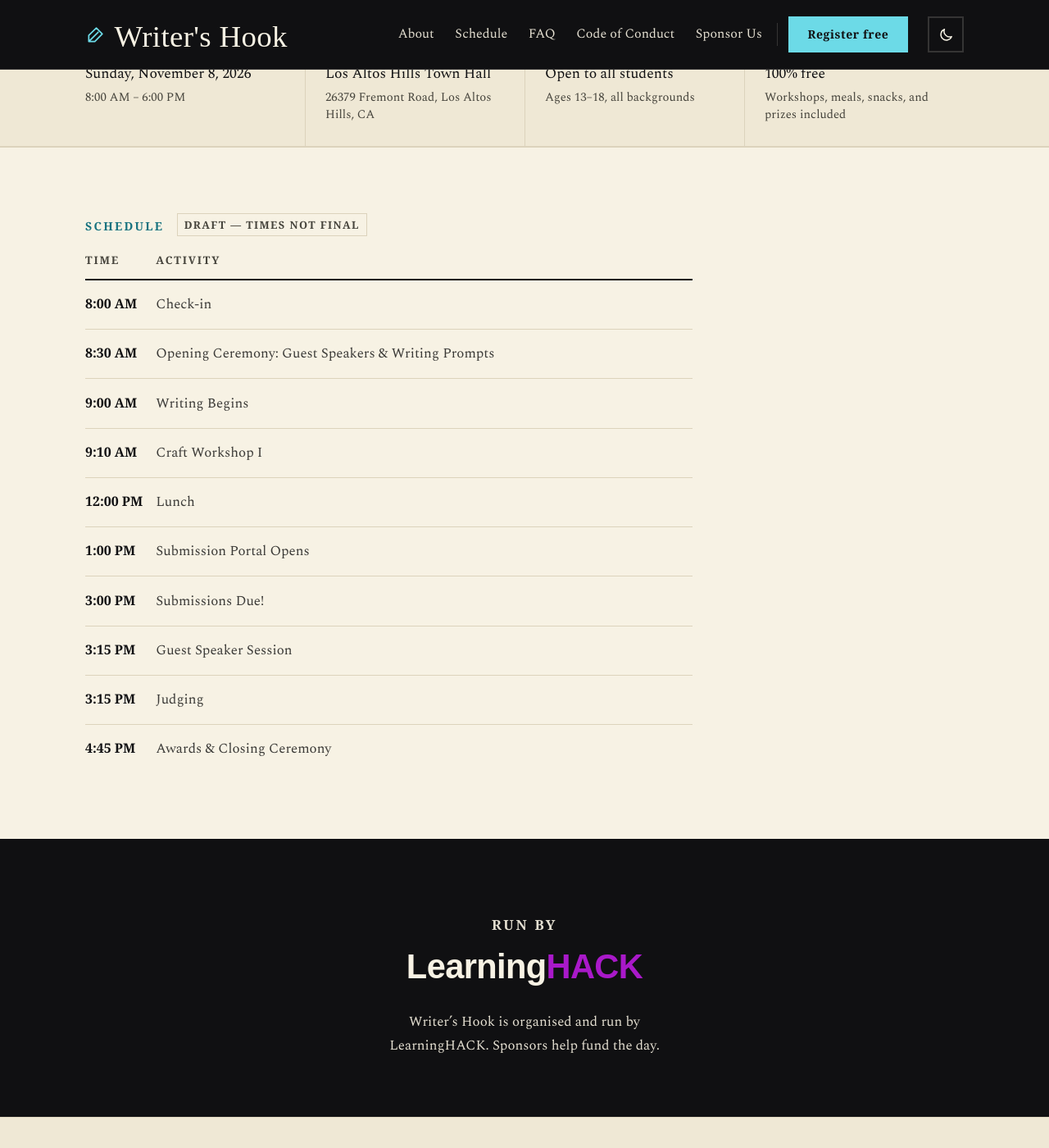
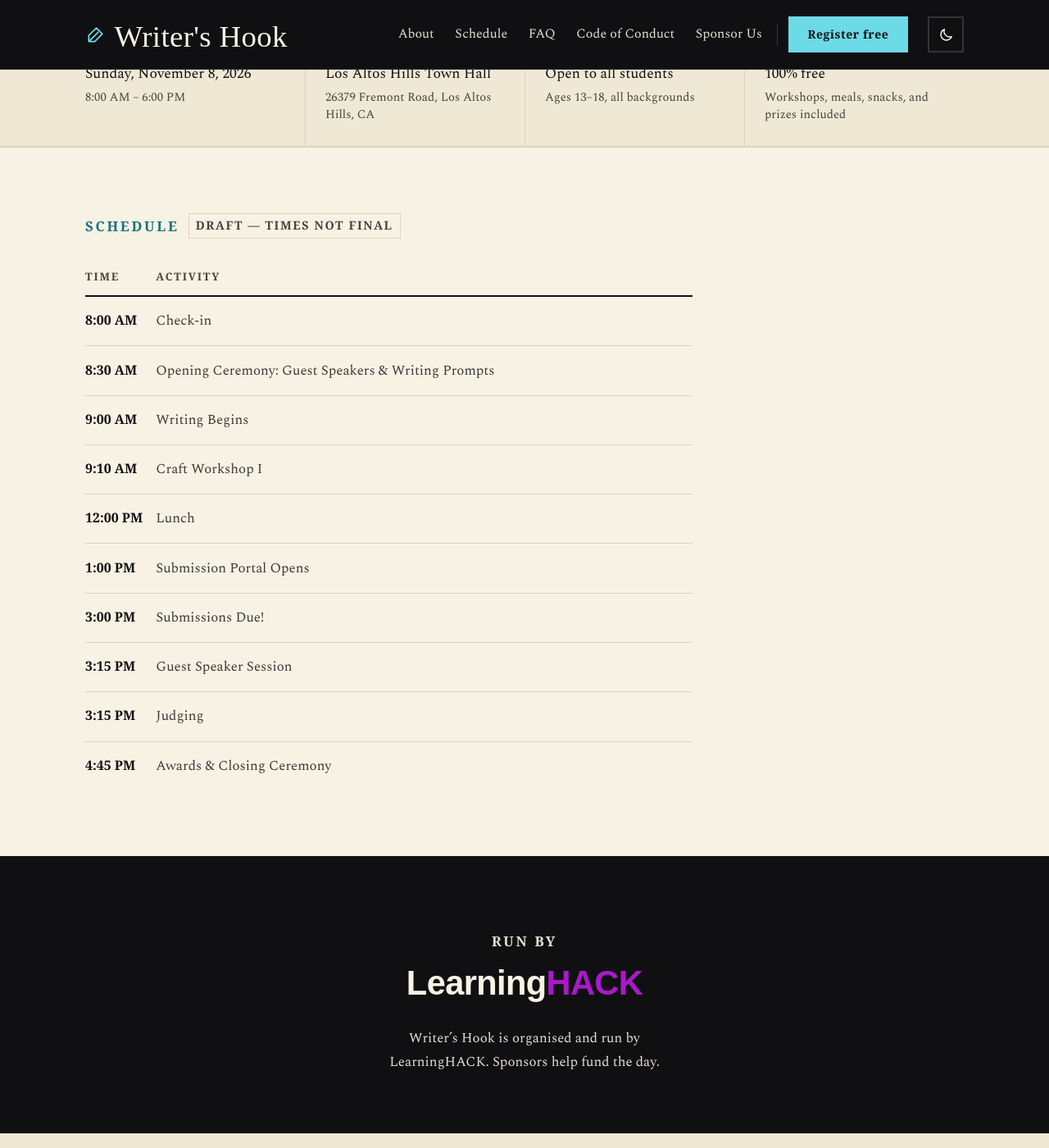
Before and after one commit to Writer-s-Hook/Website, a Jekyll site: the page built from index.md, in a window 1280 px wide and 1400 px high, scrolled down 814 px. Shown: the whole window at 82% size. Built offline with Jekyll 4.4.1, drawn with Linux system fonts in a browser that asks for light colours; some web fonts are replaced.

Commit message:
Enlarge the schedule label and give it room before the table
With the heading removed, this eyebrow is the section's title but still rendered
at 14.08px - barely above the table's own 13.12px column headers - and sat just
18px clear of the table, since the heading's own 1.9rem margin went with it.

.eyebrow-lead takes it to 1.05rem with the tag at .9rem, and restores the gap
to 2.2rem. Scoped to a modifier class so eyebrows elsewhere are unchanged.

Co-Authored-By: Claude Opus 5 <noreply@anthropic.com>

```diff
--- a/_layouts/home.html
+++ b/_layouts/home.html
@@ -26,7 +26,7 @@ layout: default
 {% if site.data.schedule.entries %}
 <section class="strip" id="schedule" aria-labelledby="schedule-label">
   <div class="container measure-wide">
-    <p class="eyebrow" id="schedule-label">Schedule{% if site.data.schedule.draft %} <span class="tag">Draft — times not final</span>{% endif %}</p>
+    <p class="eyebrow eyebrow-lead" id="schedule-label">Schedule{% if site.data.schedule.draft %} <span class="tag">Draft — times not final</span>{% endif %}</p>
     <div class="table-wrap" tabindex="0" role="region" aria-label="Full schedule, scrolls horizontally">
       <table class="schedule-table">
         <thead><tr><th scope="col">{{ site.data.schedule.time }}</th><th scope="col">{{ site.data.schedule.event }}</th></tr></thead>
--- a/_sass/components/_sections.scss
+++ b/_sass/components/_sections.scss
@@ -1,6 +1,16 @@
 @use "../base/variables" as *;
 
 // Schedule
+// This eyebrow stands in for the section heading that used to sit beneath it,
+// so it reads a step larger than a plain eyebrow - otherwise it lands at the
+// same size as the table's own column headers - and keeps the space the
+// heading used to put between itself and the table.
+.eyebrow-lead {
+  font-size: 1.05rem;
+  margin-bottom: 2.2rem;
+  .tag { font-size: .9rem; margin-left: .25rem; }
+}
+
 .schedule-table {
   width: 100%;
   min-width: 34rem;
```
